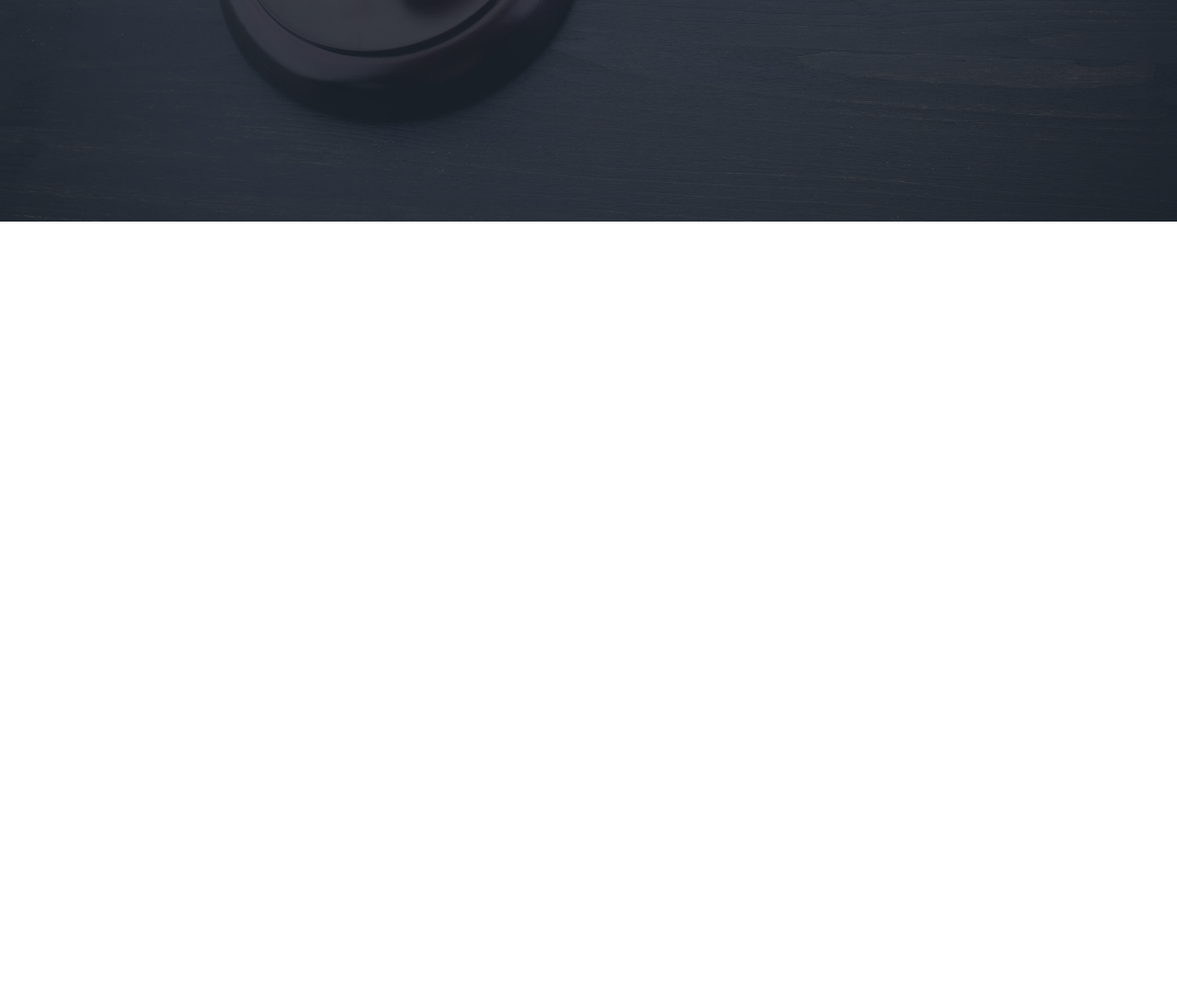
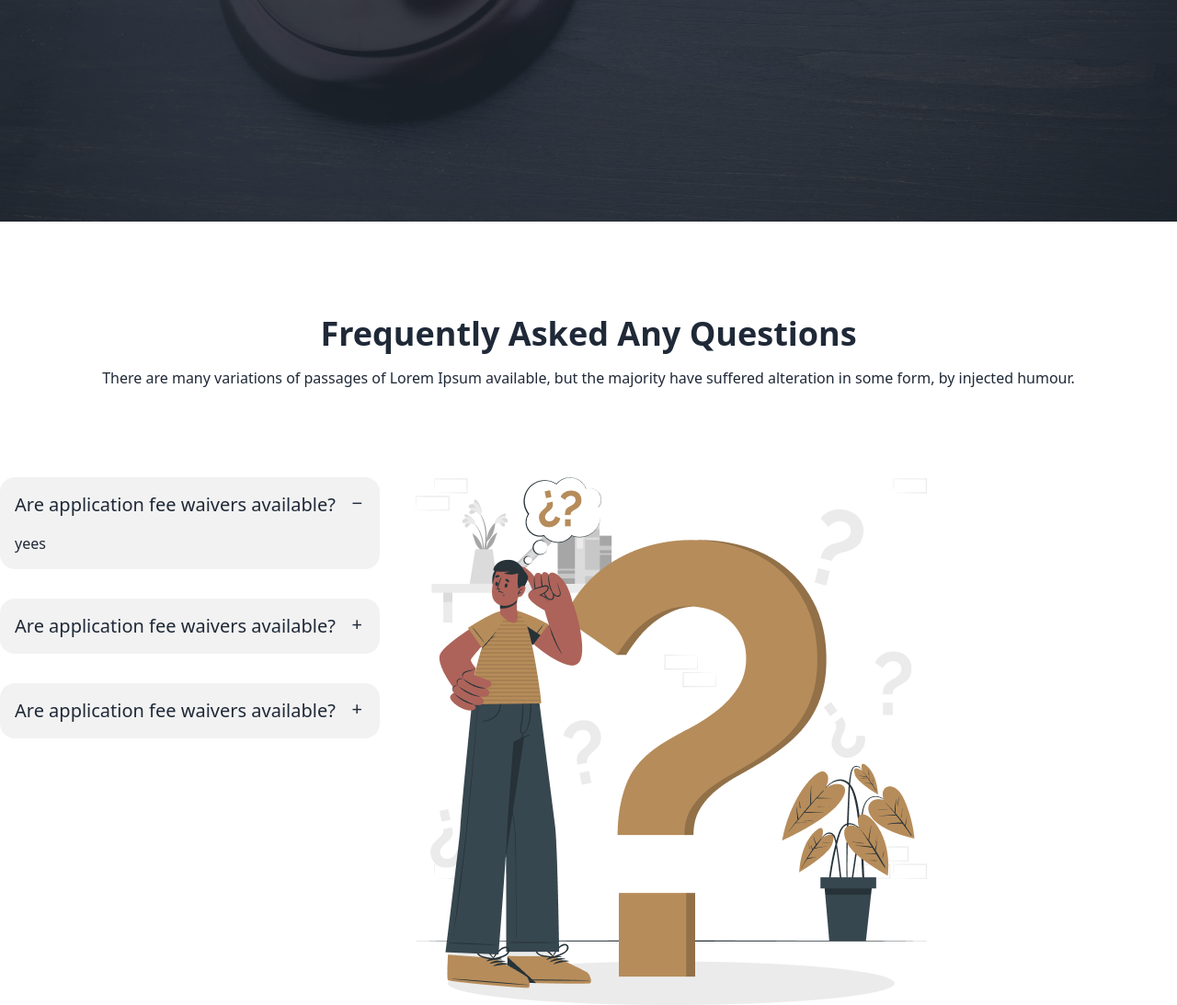
Before and after one commit to abuyusufrony/legal-solution-landing-page-daisy-ui, a plain HTML site: page index.html in a window 1280 px wide. Shown: the part 2345-3438 px from the top of the page at 92% size. Before the commit the page ends 2592 px from the top, so only its background shows below. Drawn offline with nearby package versions, Linux system fonts and the light colour scheme.

Commit message:
faq-addeed

```diff
--- a/index.html
+++ b/index.html
@@ -155,7 +155,7 @@
 
 
                     <div class="absolute left-5 right-5 top-1/2 flex -translate-y-1/2 transform justify-between">
-                        <a href="#slide4" class="btn btn-circle">❮</a>
+                        <a href="#slide3" class="btn btn-circle">❮</a>
                         <a href="#slide2" class="btn btn-circle">❯</a>
                     </div>
                 </div>
@@ -197,8 +197,8 @@
                         </div>
                     </div>
                     <div class="absolute left-1 right-5 top-1/2 flex -translate-y-1/2 transform justify-between">
-                        <a href="#slide2" class="btn btn-circle">❮</a>
-                        <a href="#slide4" class="btn btn-circle">❯</a>
+                        <a href="#slide3" class="btn btn-circle">❮</a>
+                        <a href="#slide1" class="btn btn-circle">❯</a>
                     </div>
                 </div>
 
@@ -206,6 +206,41 @@
 
 
 
+
+        </div>
+        <section class="my-24 text-center">
+            <h2 class="text-4xl font-bold my-4">Frequently Asked Any Questions</h2>
+            <p class=" mb-4">There are many variations of passages of Lorem Ipsum available, but the
+                majority have
+                suffered alteration
+                in some form, by injected humour.</p>
+        </section>
+        <div class="faq-container flex gap-8">
+            <div class=" ">
+                <div class="collapse mb-8 collapse-plus bg-base-200">
+                    <input type="radio" name="my-accordion-3" checked="checked" />
+                    <div class="collapse-title text-xl font-medium">Are application fee waivers available?</div>
+                    <div class="collapse-content">
+                        <p>yees</p>
+                    </div>
+                </div>
+                <div class=" mb-8 collapse collapse-plus bg-base-200">
+                    <input type="radio" name="my-accordion-3" />
+                    <div class="collapse-title text-xl font-medium">Are application fee waivers available?</div>
+                    <div class="collapse-content">
+                        <p>yees</p>
+                    </div>
+                </div>
+                <div class=" mb-8 collapse collapse-plus bg-base-200">
+                    <input type="radio" name="my-accordion-3" />
+                    <div class="collapse-title text-xl font-medium">Are application fee waivers available?</div>
+                    <div class="collapse-content">
+                        <p>yees</p>
+                    </div>
+                </div>
+            </div>
+            <div class=""><img src="images/faq.png" alt="">
+            </div>
 
         </div>
 
```
